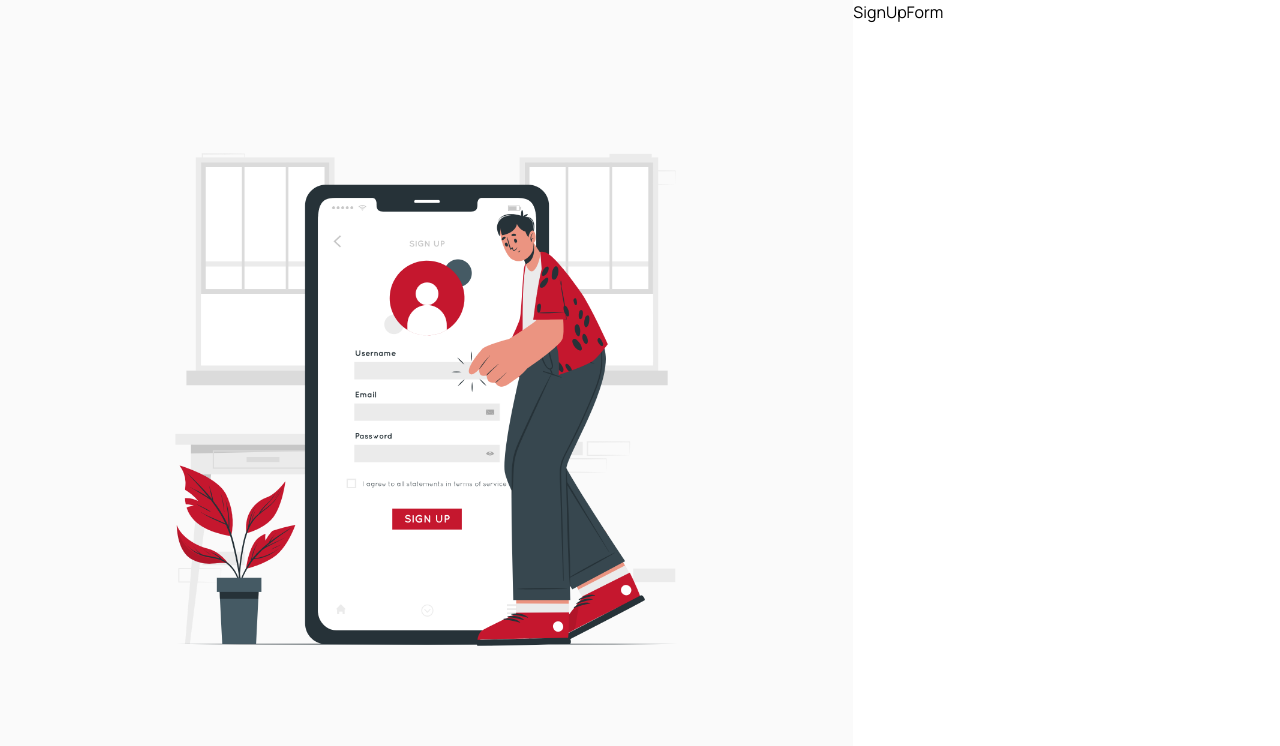
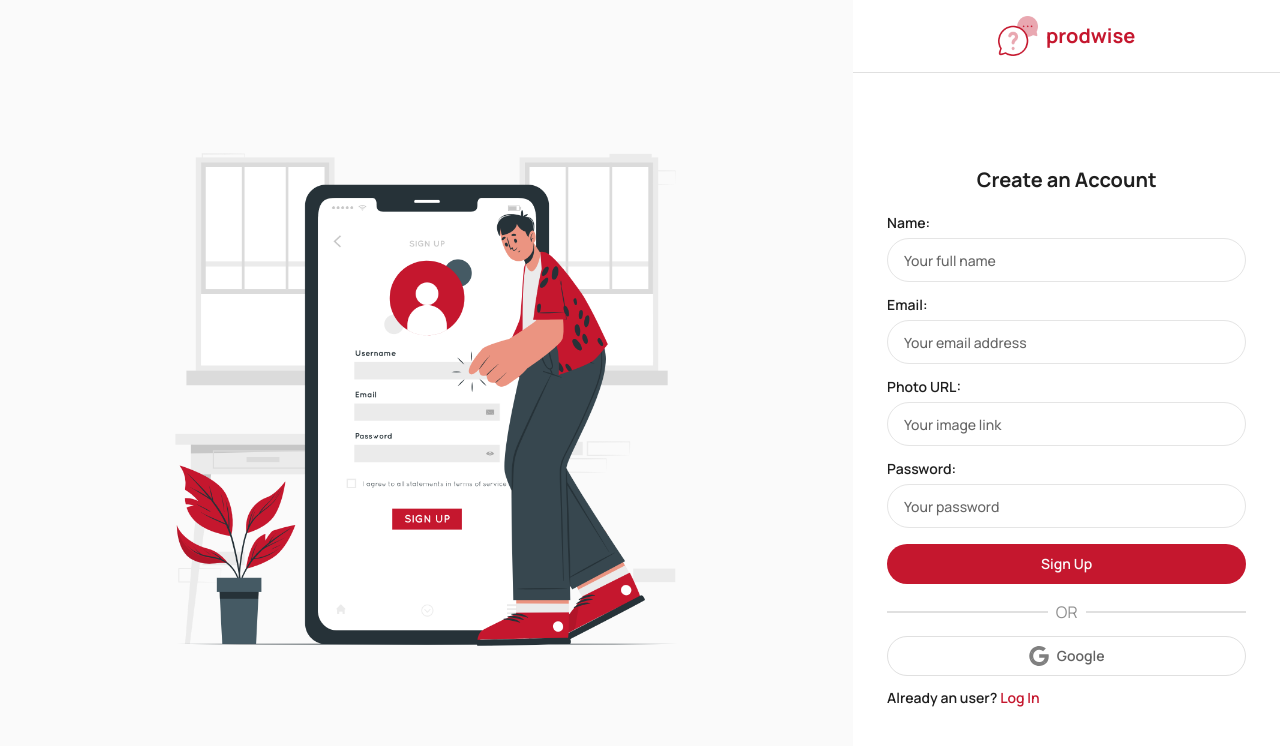
Before and after one commit to Mahedul-Karim/prodwise-client, a React (Vite) app: page /sign-up in a window 1280 px wide. Shown: the top 746 px of the page. Built offline with nearby package versions, Linux system fonts and the light colour scheme.

Commit message:
sign up page added

```diff
--- a/src/components/auth/LoginForm.jsx
+++ b/src/components/auth/LoginForm.jsx
@@ -24,7 +24,7 @@ const LoginForm = () => {
       <div className="flex items-center justify-center border-b border-border py-4">
         <Logo />
       </div>
-      <Container className="p-4 flex flex-col items-center justify-center h-full">
+      <Container className="p-4 flex flex-col items-center justify-center h-[calc(100%_-_73px)]">
         <Card className="w-full border-none shadow-none gap-4 max-w-[360px]">
           <CardHeader className="px-0">
             <CardTitle className="text-dark text-xl font-bold text-center">
@@ -32,7 +32,7 @@ const LoginForm = () => {
             </CardTitle>
           </CardHeader>
           <CardContent className="px-0">
-            <form className="space-y-4" onSubmit={handleSubmit} >
+            <form className="space-y-4" onSubmit={handleSubmit}>
               <div className="space-y-2">
                 <Label className="font-semibold text-dark">Email:</Label>
                 <Input
@@ -49,7 +49,9 @@ const LoginForm = () => {
                   className="h-11 px-4 rounded-full placeholder:text-muted placeholder:font-medium text-dark placeholder:text-sm md:!text-base text-sm font-medium"
                 />
               </div>
-              <Button className="w-full font-semibold h-10 rounded-full">Login</Button>
+              <Button className="w-full font-semibold h-10 rounded-full">
+                Login
+              </Button>
             </form>
           </CardContent>
           <CardFooter className="px-0 flex-col">
--- a/src/components/auth/SignUpForm.jsx
+++ b/src/components/auth/SignUpForm.jsx
@@ -1,9 +1,101 @@
-import React from 'react'
+import React from "react";
+import Logo from "../common/Logo";
+import Container from "../common/Container";
+
+import {
+  Card,
+  CardContent,
+  CardFooter,
+  CardHeader,
+  CardTitle,
+} from "@/components/ui/card";
+import { Label } from "../ui/label";
+import { Input } from "../ui/input";
+import { Button } from "../ui/button";
+import { Link } from "react-router";
 
 const SignUpForm = () => {
+  const handleSubmit = (e) => {
+    e.preventDefault();
+  };
+
   return (
-    <>SignUpForm</>
-  )
-}
+    <>
+      <div className="flex items-center justify-center border-b border-border py-4">
+        <Logo />
+      </div>
+      <Container className="p-4 flex flex-col items-center justify-center h-[calc(100%_-_73px)]">
+        <Card className="w-full border-none shadow-none gap-4 max-w-[360px]">
+          <CardHeader className="px-0">
+            <CardTitle className="text-dark text-xl font-bold text-center">
+              Create an Account
+            </CardTitle>
+          </CardHeader>
+          <CardContent className="px-0">
+            <form className="space-y-4" onSubmit={handleSubmit}>
+              <div className="space-y-2">
+                <Label className="font-semibold text-dark">Name:</Label>
+                <Input
+                  type={"text"}
+                  placeholder="Your full name"
+                  className="h-11 px-4 placeholder:text-muted placeholder:font-medium text-dark placeholder:text-sm !text-base font-medium rounded-full"
+                />
+              </div>
+              <div className="space-y-2">
+                <Label className="font-semibold text-dark">Email:</Label>
+                <Input
+                  type={"email"}
+                  placeholder="Your email address"
+                  className="h-11 px-4 rounded-full placeholder:text-muted placeholder:font-medium text-dark placeholder:text-sm md:!text-base text-sm font-medium"
+                />
+              </div>
+              <div className="space-y-2">
+                <Label className="font-semibold text-dark">Photo URL:</Label>
+                <Input
+                  type={"text"}
+                  placeholder="Your image link"
+                  className="h-11 px-4 rounded-full placeholder:text-muted placeholder:font-medium text-dark placeholder:text-sm md:!text-base text-sm font-medium"
+                />
+              </div>
+              <div className="space-y-2">
+                <Label className="font-semibold text-dark">Password:</Label>
+                <Input
+                  type={"text"}
+                  placeholder="Your password"
+                  className="h-11 px-4 rounded-full placeholder:text-muted placeholder:font-medium text-dark placeholder:text-sm md:!text-base text-sm font-medium"
+                />
+              </div>
+              <Button className="w-full font-semibold h-10 rounded-full">
+                Sign Up
+              </Button>
+            </form>
+          </CardContent>
+          <CardFooter className="px-0 flex-col">
+            <div className="flex items-center gap-2 w-full">
+              <div className="h-[1.5px] border border-solid border-border grow" />
+              <p className="text-dark/50">OR</p>
+              <div className="h-[1.5px] border border-solid border-border grow" />
+            </div>
+            <div className="my-3 w-full">
+              <Button
+                variant="outline"
+                className="bg-transparent font-semibold w-full border-border flex items-center gap-2 dark:bg-transparent hover:bg-transparent dark:hover:bg-transparent text-dark/70 hover:text-dark/70 h-10 rounded-full"
+              >
+                <img src="/google.svg" alt="" className="size-5 invert-50" />
+                Google
+              </Button>
+            </div>
+            <p className="text-sm font-semibold text-dark self-start">
+              Already an user?{" "}
+              <Link to="/login" className="text-primary hover:underline">
+                Log In
+              </Link>
+            </p>
+          </CardFooter>
+        </Card>
+      </Container>
+    </>
+  );
+};
 
-export default SignUpForm
+export default SignUpForm;
```
